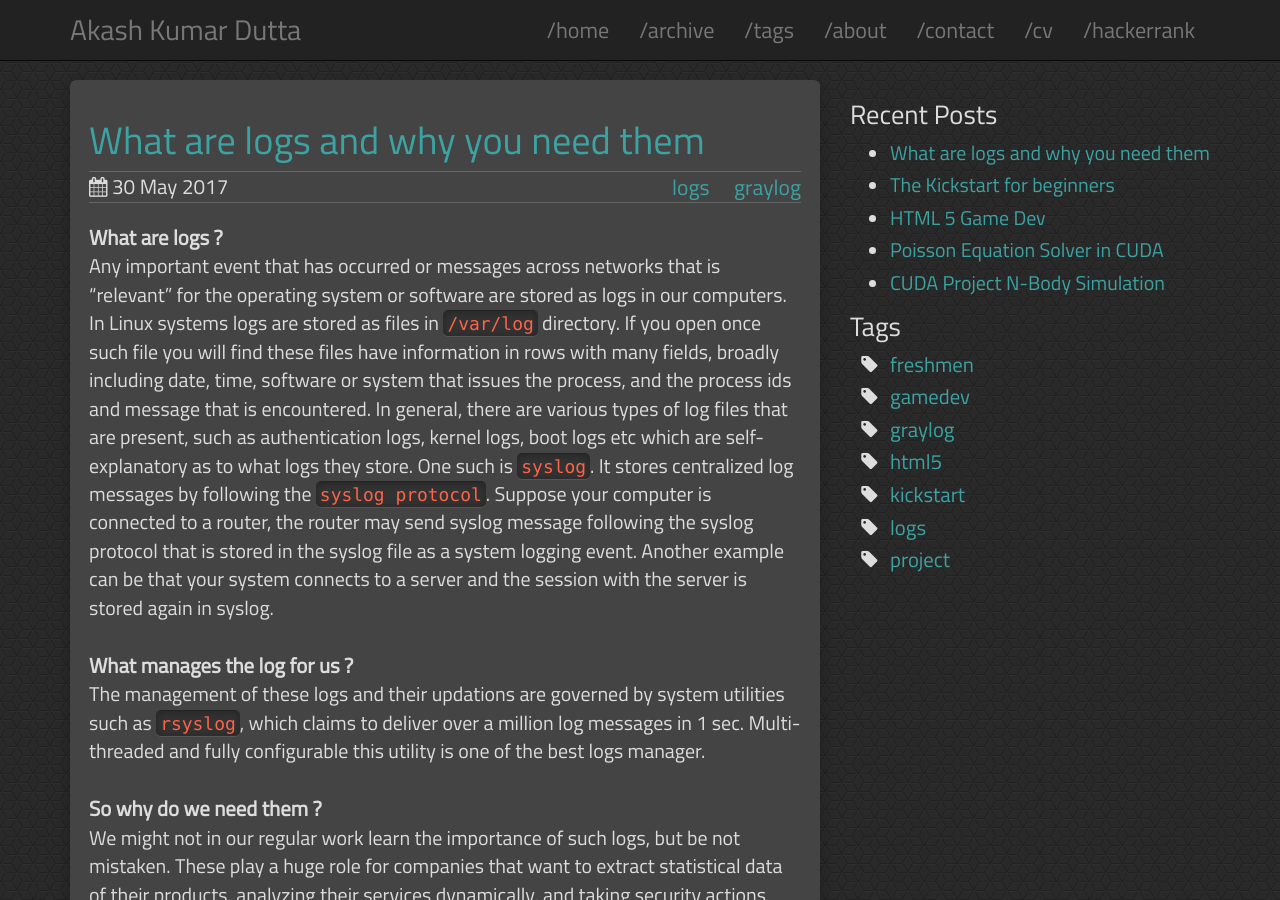
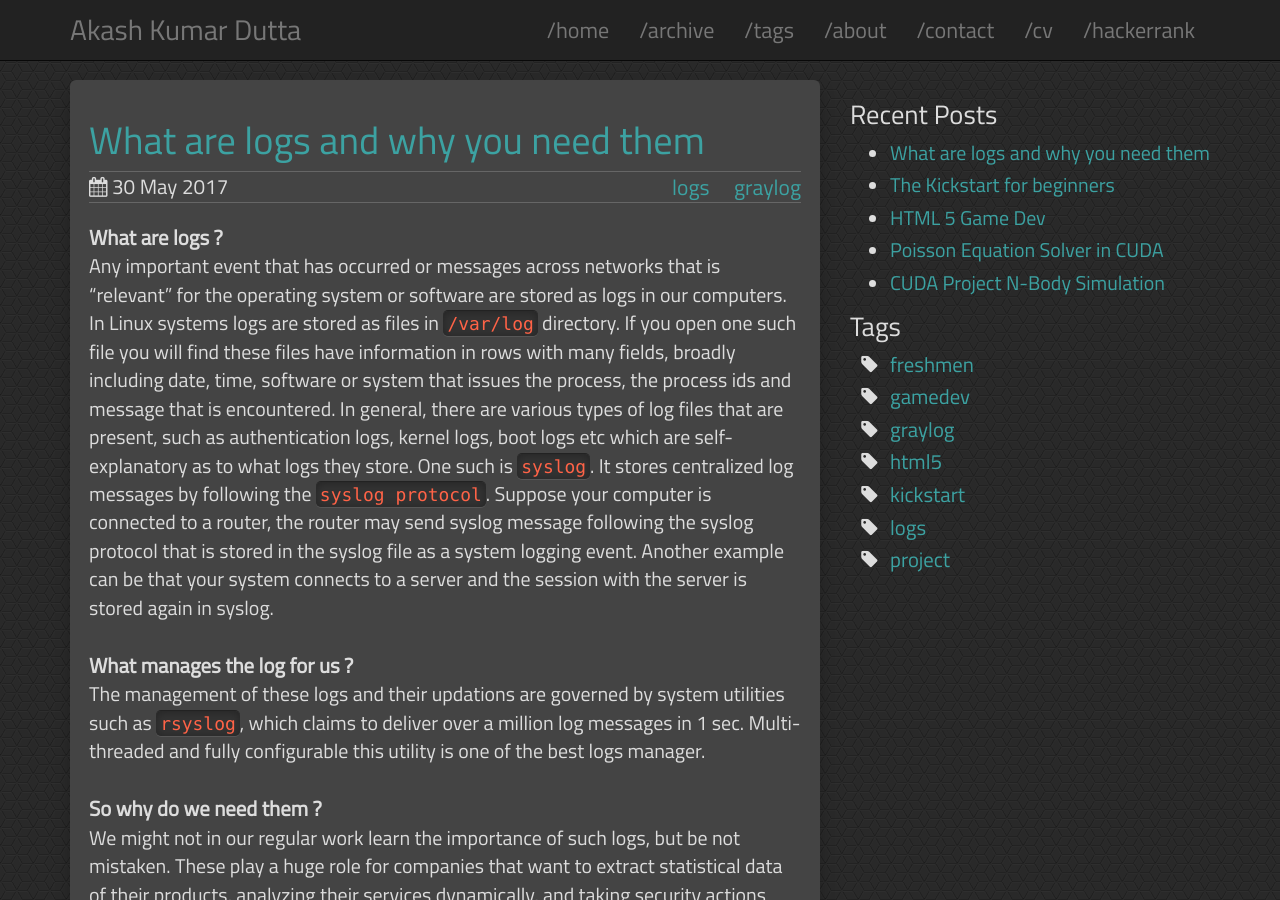
Before and after one commit to AkashKrDutta/AkashKrDutta-dark.github.io, a Jekyll site: the page built from _posts/2017-5-30-logs.md, in a window 1280 px wide and 900 px high. Built offline with Jekyll 4.4.1, drawn with Linux system fonts in a browser that asks for light colours; comment, search, counter and statistics services are not loaded.

Commit message:
grammatical errors remove

```diff
--- a/_posts/2017-5-30-logs.md
+++ b/_posts/2017-5-30-logs.md
@@ -10,7 +10,7 @@ comments: true
 ---
 
 **What are logs ?**
-Any important event that has occurred or messages across networks that is "relevant" for the operating system or software are stored as logs in our computers. In Linux systems logs are stored as files in `/var/log` directory. If you open once such file you will find these files have information in rows with many fields, broadly including date, time, software or system that issues the process, and the process ids and message that is encountered. In general, there are various types of log files that are present, such as authentication logs, kernel logs, boot logs etc which are self-explanatory as to what logs they store. One such is `syslog`. It stores centralized log messages by following the `syslog protocol`. Suppose your computer is connected to a router, the router may send syslog message following the syslog protocol that is stored in the syslog file as a system logging event. Another example can be that your system connects to a server and the session with the server is stored again in syslog.<br>
+Any important event that has occurred or messages across networks that is "relevant" for the operating system or software are stored as logs in our computers. In Linux systems logs are stored as files in `/var/log` directory. If you open one such file you will find these files have information in rows with many fields, broadly including date, time, software or system that issues the process, the process ids and message that is encountered. In general, there are various types of log files that are present, such as authentication logs, kernel logs, boot logs etc which are self-explanatory as to what logs they store. One such is `syslog`. It stores centralized log messages by following the `syslog protocol`. Suppose your computer is connected to a router, the router may send syslog message following the syslog protocol that is stored in the syslog file as a system logging event. Another example can be that your system connects to a server and the session with the server is stored again in syslog.<br>
 **What manages the log for us ?**
 The management of these logs and their updations are governed by system utilities such as `rsyslog`, which claims to deliver over a million log messages in 1 sec. Multi-threaded and fully configurable this utility is one of the best logs manager.<br>
 **So why do we need them ?**
```
